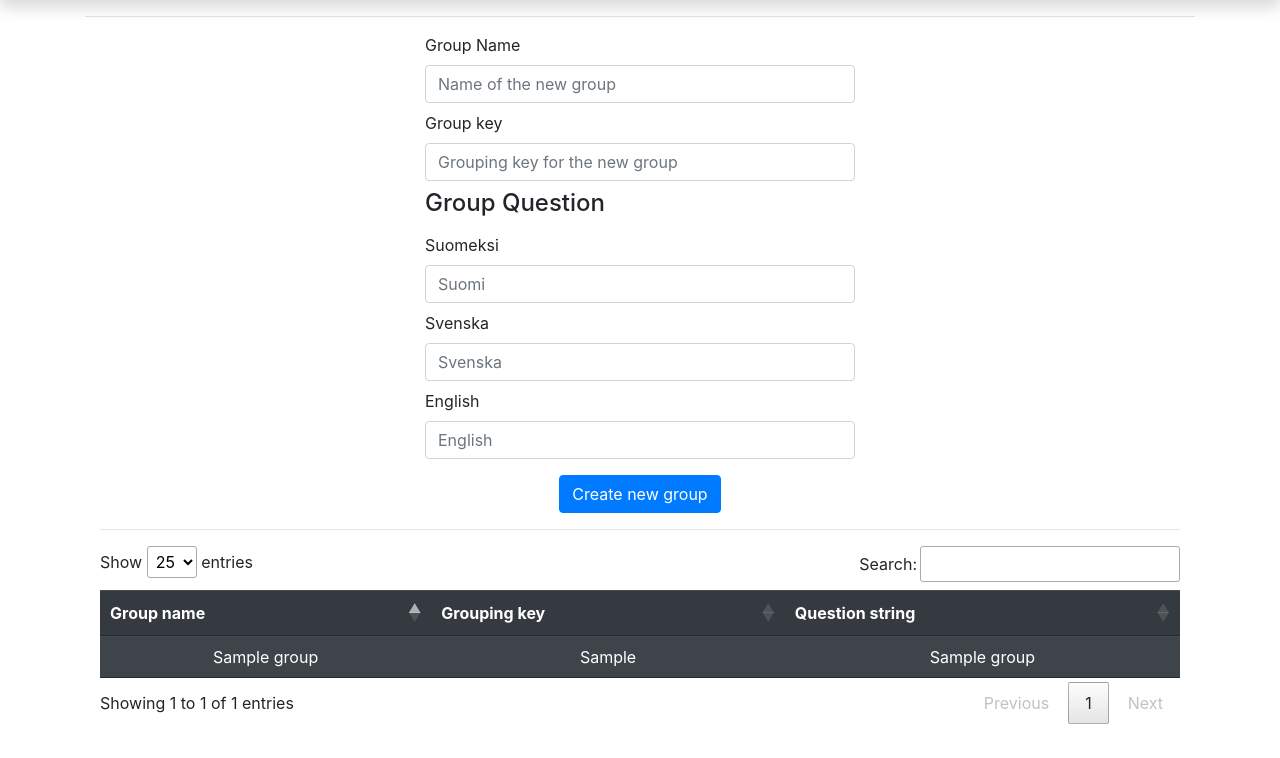
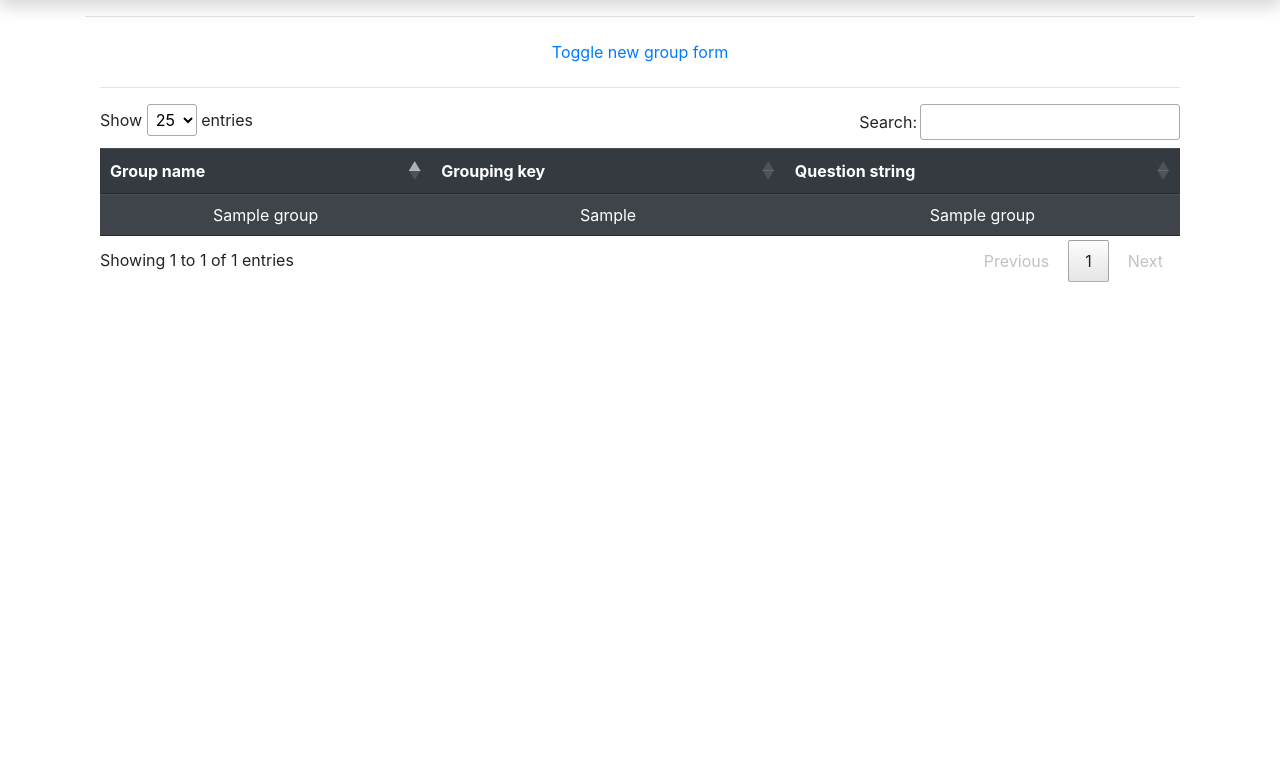
Before and after one commit to Ohtu-FaceTed/FaceTed-Backend, a Flask app: page /801fc3/groups in a window 1280 px wide. Shown: the part 42-800 px from the top of the page. Run offline with Flask 2, Linux system fonts and the light colour scheme; a user stored in the database is signed in; tables that the repository leaves empty hold one stand-in row (values such as "Sample post"); parts of the project's set-up code (start-up, migrations or seed data) failed here and were passed over; some libraries are stand-ins or nearby versions.

Commit message:
functional Form for adding new question groups
MODIFIED
>groupView.html
-added a data toggle to the form
- added an error display
>adminview.py
- added handler for adding new groups.

```diff
--- a/src/templates/groupView.html
+++ b/src/templates/groupView.html
@@ -6,20 +6,27 @@
 
 {% block body %}
 <div class="container text-center">
-    <hr/>
+    <hr />
     <div class="container">
-    <form method="POST" action="#"
+
+        <button class="btn btn-link" type="button" data-toggle="collapse" data-target="#collapse" aria-expanded="true" aria-controls="collapse">
+             Toggle new group form
+        </button>
+        <div style="color:red">{{ error }}</div>
+        <div class="collapse" id="collapse">
+            <form method="POST" action="{{ url_for('views.group_view') }}"
                 style="width: auto; max-width: 400px; margin: auto;">
+
                 <div class="form-group">
                     <div class="row" style="margin-bottom:0.5rem">
-                <label for="Group Name">Group Name</label>
-                <input name="Group Name" class="form-control" id="Group_name" placeholder="Name of the new group"
-                    required/>
+                        <label for="group_name">Group Name</label>
+                        <input name="group_name" class="form-control" id="group_name"
+                            placeholder="Name of the new group" required />
                     </div>
                     <div class="row" style="margin-bottom:0.5rem">
-                <label for="Group key">Group key</label>
-                <input name="Group key" class="form-control" id="Group_key" placeholder="Grouping key for the new group"
-                    required/>
+                        <label for="group_key">Group key</label>
+                        <input name="group_key" class="form-control" id="group_key"
+                            placeholder="Grouping key for the new group" required />
                     </div>
                     <div class="row" style="margin-bottom:0.5rem">
                         <h4>Group Question</h4>
@@ -27,25 +34,23 @@
                     <div class="row" style="margin-bottom:0.5rem">
                         <h1></h1>
                         <label for="Suomeksi">Suomeksi</label>
-                <input name="Suomeksi" class="form-control" id="fin" placeholder="Suomi"
-                        required/>
+                        <input name="Suomeksi" class="form-control" id="fin" placeholder="Suomi" required />
                     </div>
                     <div class="row" style="margin-bottom:0.5rem">
                         <label for="Svenska">Svenska</label>
-                <input name="Svenska" class="form-control" id="sv" placeholder="Svenska"
-                    required />
+                        <input name="Svenska" class="form-control" id="sv" placeholder="Svenska" required />
                     </div>
                     <div class="row" style="margin-bottom:0.5rem">
                         <label for="English">English</label>
-                <input name="English" class="form-control" id="en" placeholder="English"
-                    required />
+                        <input name="English" class="form-control" id="en" placeholder="English" required />
                     </div>
                 </div>
                 <div class="row justify-content-center">
                     <input type="submit" class="btn btn-primary" value="Create new group" />
                 </div>
             </form>
-    <hr/>
+        </div>
+        <hr />
 
         <table id="table_id" style="margin-top:2rem;" class="table tablez table-striped table-dark table-sm">
             <thead>
--- a/src/views/adminView.py
+++ b/src/views/adminView.py
@@ -145,11 +145,31 @@ def setActive(attribute_id):
     db.session.commit()
     return redirect(url_for("views.admin_view"))
 
-# Group view for listing active groups
+# Group view for listing active groups and adding new ones
 @app.route("/801fc3/groups", methods=["GET", "POST"])
 @login_required
 def group_view():
-    return render_template("groupView.html",groups = QuestionGroup.query.all())
+    if request.method=="GET":
+        return render_template("groupView.html",groups = QuestionGroup.query.all())
+
+    form = request.form
+    groupname = form.get('group_name')
+    groupkey = form.get('group_key')
+    fi = form.get('Suomeksi')
+    sv = form.get('Svenska')
+    en = form.get('English')
+
+    question = '{"fi":"' + fi + '","sv":"' + sv + '","en":"' + en + '"}'
+    try:
+        json.loads(question)
+        db.session.add(QuestionGroup(grouping_key=groupkey, group_name=groupname, group_question=question))
+        db.session.commit()
+        return render_template("groupView.html",groups = QuestionGroup.query.all())
+
+    except:
+        db.session.rollback()
+        return render_template("groupView.html",groups = QuestionGroup.query.all(), error="Item could not be added, this might be due to use of quotes or a duplicate grouping key.")
+
 
 # Edit Group question
 @app.route("/edit_group_question/<group_id>", methods=["GET"])
```
Lines whose indentation alone changed are shown as unchanged.
